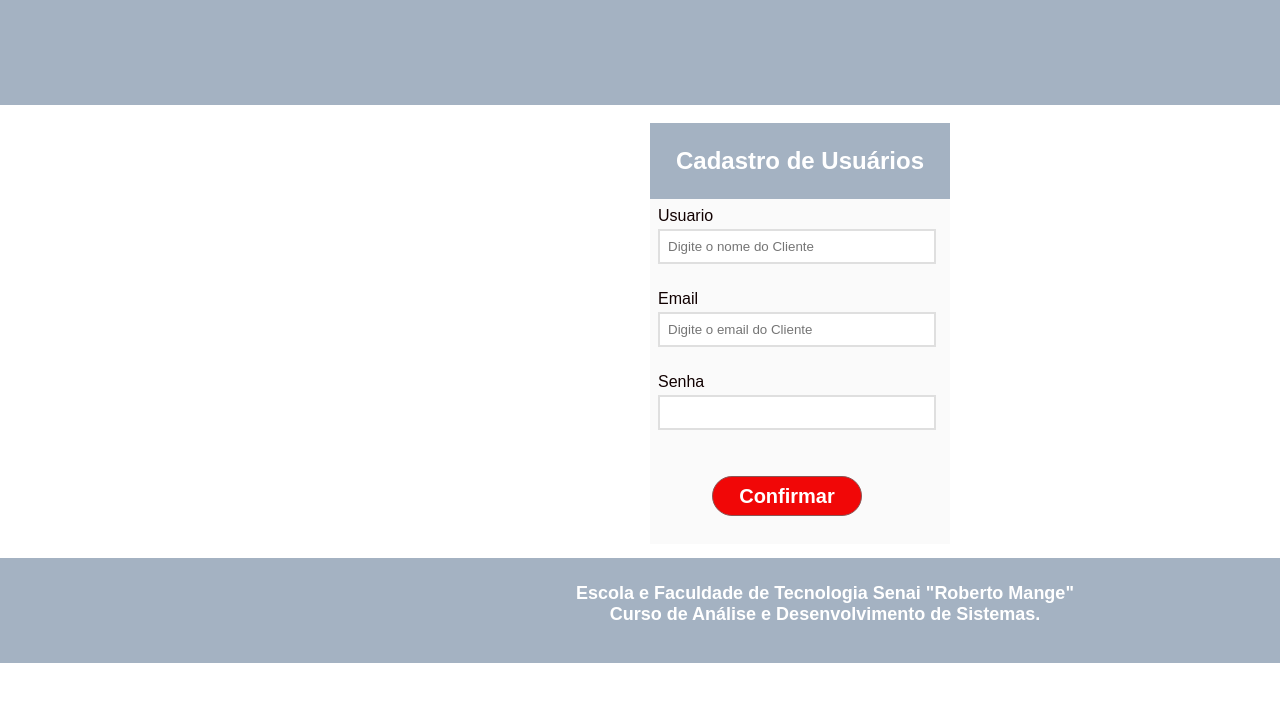
After one commit to brunannunes/django_senai, a Django app: template escola/App_User/templates/cad_user.html in a window 1280 px wide; the page is wider, and only the part inside the window is pictured. The commit adds this page. Shown: the top 702 px of that part. Run offline with Django 3.2, Linux system fonts and the light colour scheme; the template is opened without the code that fills it, so the values that code supplies are empty.

Commit message:
funcionou muito

```diff
--- a/escola/App_Escola/templates/login.html
+++ b/escola/App_Escola/templates/registration/login.html
@@ -4,7 +4,7 @@
 		<meta charset="UTF-8">
 		<meta name="viewport" content="width=device-width, initial-scale=1.0">
 		<meta name="author" content="">
-		<link rel="stylesheet" href="../static/css/login.css">
+		<link rel="stylesheet" href="../../static/css/login.css">
 		<title>Login</title>
 	</head>
 	<body>
--- a/escola/App_Escola/views.py
+++ b/escola/App_Escola/views.py
@@ -57,7 +57,8 @@ def abre_index(request):
     else:
         print("Achei o Obama", verifica_populado)
 
-    return render(request, 'login.html')
+    usuario_logado = request.user.username
+    return render(request, 'index.html', {'usuario_logado':usuario_logado})
 
 
 def enviar_login(request):
--- /dev/null
+++ b/escola/App_User/static/css/cad_user.css
@@ -0,0 +1,292 @@
+:root{
+    --cor_fundo : rgb(192, 163, 163);
+    --cor_hover : rgb(150, 104, 104);
+    --cor_primaria : rgb(252, 249, 249);
+}
+
+/* body {
+    width: 100%;
+    height: 100%;
+    align-content: center;
+    width: 1600px;
+
+} */
+
+/* .fundo_menu {
+
+    background-color: #a4b2c2;
+} */
+
+div.fundo_menu{
+    display: inline-block;
+    width: 1600px;
+    height: 105px;
+    column-count:3;
+    position: relative;
+    background-color: #a4b2c2;
+
+    }
+/* div{
+    display: inline-block;
+    width: 1600px;
+    height: 105px;
+    column-count:3;
+    position: relative;
+
+
+    } */
+
+    .nome_sistema{
+
+        text-align: center;
+        font-size: 30px;
+        font-weight: bold;
+        font-family: arial;
+        color: white;
+        position: absolute;
+        margin: -100px 0px 0 550px;
+
+    }
+    .botao_login{
+        text-align: center;
+
+
+    }
+
+    .btn{
+        width: 150px;
+        height: 60px;
+        /* alinhamento do botao no Header */
+        position: absolute;
+        margin: 20px 0 0 500px;
+
+        border: solid 1px gray;
+        background: none;
+        font-size: 30px;
+        font-weight: bold;
+        font: Arial;
+        background-color: rgb(241, 7, 7);
+        color: white;
+        /*Borda arredondada */
+        border-radius: 40px;
+        /*Faz o cursor mudar para maozinha quando posicionado sobre ele */
+        cursor: pointer;
+
+
+    }
+
+     /*hover é acionado quando o cursor estiver sobre o botão. Neste caso faremos um vermelho mais escuro */
+    .btn:hover{
+        background-color: rgb(189, 7, 7);
+        color: rgb(218, 196, 196);
+    }
+
+    .btn_conf_cancel{
+        width: 150px;
+        height: 40px;
+        border: solid 1px rgb(190, 14, 14);
+        background: none;
+        font-size: 20px;
+        font-weight: bold;
+        font: Arial;
+        background-color: rgb(230, 14, 14);
+        color: white;
+        /*Borda arredondada */
+        border-radius: 40px;
+        /*Faz o cursor mudar para maozinha quando posicionado sobre ele */
+        cursor: pointer;
+
+
+    }
+
+
+.menu ul {
+    list-style-type: none;
+    padding: 0;
+    background-color: var(--cor_fundo);
+    font-size: 15px;
+    font-weight: bold;
+    font-family: arial;
+    color: white;
+
+}
+
+.menu ul li {
+    display:inline;
+    position: relative;
+}
+
+.menu ul li a {
+    color: var(--cor_primaria);
+    text-decoration: none;
+    display:inline-block;
+    padding: 10px;
+    transition: background .3s;
+}
+
+.menu ul li a:hover {
+    background-color: var(--cor_hover);
+
+}
+
+
+/*sub menu*/
+.menu ul ul {
+    display: none;
+    left: 0;
+    position: absolute;
+}
+
+.menu ul li:hover ul {
+    display: block;
+}
+
+.menu ul ul {
+    width: 150px;
+}
+
+.menu ul ul li a {
+    display: block;
+}
+/*Fim sub menu*/
+
+
+
+body{
+    font-family: arial;
+    color:rgb(17, 1, 1)
+    /* display: flex;  */
+    /* justify-content: center; */
+
+   }
+
+*{
+   margin: 0;
+   padding: 0;
+}
+
+body {
+    /* width: 100%;
+    height: 100%; */
+    align-content: center;
+    width: 1600px;
+    height: 400px;
+   }
+
+/* Div Principal é para englobar a div container e assim poder centralizar o container  */
+.principal{
+    display: flex;
+    justify-content: center;
+    align-items: center;
+}
+
+.container{
+ background-color: #fafafa;
+ /* arredonda as bordas  */
+ /* border-radius: 14px; */
+ margin: 14px;
+ max-width: 300px;
+ width: 100%;
+ box-sizing: 0 3px 5px rbga(0,0,0, 0.5);
+
+}
+
+.enquadramento{
+    /* background: linear-gradient(120deg,#3acbf0 0%, #8bb0ff 100%); */
+    background: #a4b2c2;
+    padding: 24px;
+    text-align: center;
+    color: #fff;
+
+}
+
+.form{
+    /* faz a label e o campo afastar da borda u pouco */
+    padding: 8px;
+    padding-right: 34px;
+}
+
+.form-content{
+    margin-bottom: 8px;
+    padding-bottom: 18px;
+    position: relative;
+}
+.form-content label{
+    display: inline-block;
+    margin-bottom: 4px;
+}
+
+.form-content input{
+    display: block;
+    width: 100%;
+    padding: 8px;
+    border: 2px solid #dfdfdf;
+}
+
+.form-content textarea{
+    display:block;
+    width: 100%;
+    padding: 8px;
+    border: 2px solid #dfdfdf;
+}
+
+/* Mensagem de erro do JS */
+.form-content a{
+    position: absolute;
+    bottom: -8px;
+    left: 0 ;
+    visibility: hidden;
+   }
+
+/* Mensagem do Servidor */
+ul.mensagem_do_servidor {
+    background: #7d7f81;
+    padding: 24px;
+    text-align:center;
+    color: #fff;
+}
+
+ul.mensagem_do_servidor li {
+    list-style: none;
+}
+
+
+
+
+.btn_conf_cancel{
+    width: 150px;
+    height: 40px;
+    border: solid 1px rgb(138, 86, 86);
+    background: none;
+    font-size: 20px;
+    font-weight: bold;
+    font: Arial;
+    background-color: rgb(241, 7, 7);
+    color: white;
+    /*Borda arredondada */
+    border-radius: 40px;
+    /*Faz o cursor mudar para maozinha quando posicionado sobre ele */
+    cursor: pointer;
+
+}
+
+.botoes {
+    display: flex;
+    justify-content: center;
+    padding: 20px;
+    /* Espaço entre os botoes */
+    gap: 3rem;
+
+}
+
+div.rodape1 {
+    text-align: center;
+    font-size: 18px;
+    font-weight: bold;
+    font-family: arial;
+    color: rgb(256, 256, 256);
+    display: flex;
+    width: 1600px;
+    padding: 25px;
+    justify-content: center;
+}
--- /dev/null
+++ b/escola/App_User/templates/cad_user.html
@@ -0,0 +1,85 @@
+
+{% load static %}
+<!DOCTYPE html>
+<html lang="en">
+<head>
+    <link rel="stylesheet" type="text/css" href="../static/css/cad_user.css">
+    <title>Programação Web Back End</title>
+</head>
+<header class="login">
+    <div class="fundo_menu">
+        <div class="nome_sistema">
+             Programação Web Back End<br>
+             Sistema de Apoio aos Professores  - Final Sprint 2
+        </div>
+    </div>
+</header>
+
+<nav class="menu">
+    {% if user.is_authenticated %}
+    <ul>
+        <li><a href="">Cadastros</a>
+            <ul>
+                <li><a href="">Professores</a></li>
+                <li><a href="">Turmas</a></li>
+                <li><a href="">Atividades</a></li>
+            </ul>
+        </li>
+        <li><a href="">Registrar Turmas do Professor</a></li>
+        <li><a href="">Registrar Atividades da Turma</a></li>
+        <li> | Usuário logado: {{usuario_logado}}</a></li>
+    </ul>
+    {% endif %}
+</nav>
+
+<body>
+    <div class="principal">
+    <div class="container">
+        <section class="enquadramento">
+            <h1> Cadastro de Usuários</h1>
+        </section>
+        {% if messages %}
+            <ul class="mensagem_do_servidor" style="background: #7d7f81; padding: 24px; text-align:center; color: #fff;">
+                {% for mensagem in messages %}
+                   <li style="list-style: none;" {% if mensagem.tags %}class="alert alert-{{message.tags}}"{% endif %}>{{mensagem}}</li>
+                {% endfor %}
+            </ul>
+        {% endif %}
+        <form id="form" class="form" method="POST" action="{% url 'salvar_usuario' %}">{% csrf_token %}
+                <div class="form-content">
+                    <label>Usuario</label>
+                    <input type="text" id="usuario" name="usuario"placeholder="Digite o nome do Cliente" />
+                    <a>Nome deve ter no mínimo 3 caracteres</a>
+                </div>
+                <div class="form-content">
+                    <label>Email</label>
+                    <input type="email" id="email" name="email" placeholder="Digite o email do Cliente"  />
+                    <a>Digite um endereço de email válido</a>
+                </div>
+                <div class="form-content">
+                    <label>Senha</label>
+                    <input type="text" id="senha" name="senha"/>
+                </div>
+                <div class="botoes">
+                    <div class="botao_confirmar">
+                        <button type="submit" class="btn_conf_cancel btn_confirmar">Confirmar</button>
+                    </div>
+                </div>
+        </form>
+
+    </div>
+    </div>
+</body>
+
+<script src="./js/script.js"></script>
+
+<footer class="rodape">
+    <div class="fundo_menu">
+        <div class="rodape1">
+            Escola e Faculdade de Tecnologia Senai "Roberto Mange"<br>
+            Curso de Análise e Desenvolvimento de Sistemas.<br>
+        </div>
+
+    </div>
+</footer>
+</html>
--- a/escola/escola/settings.py
+++ b/escola/escola/settings.py
@@ -11,6 +11,7 @@ https://docs.djangoproject.com/en/5.0/ref/settings/
 """
 
 from pathlib import Path
+import os
 
 # Build paths inside the project like this: BASE_DIR / 'subdir'.
 BASE_DIR = Path(__file__).resolve().parent.parent
@@ -56,7 +57,7 @@ ROOT_URLCONF = 'escola.urls'
 TEMPLATES = [
     {
         'BACKEND': 'django.template.backends.django.DjangoTemplates',
-        'DIRS': [],
+        'DIRS': [os.path.join(BASE_DIR),'templates'],
         'APP_DIRS': True,
         'OPTIONS': {
             'context_processors': [
@@ -123,3 +124,6 @@ STATIC_URL = '/static/'
 # https://docs.djangoproject.com/en/5.0/ref/settings/#default-auto-field
 
 DEFAULT_AUTO_FIELD = 'django.db.models.BigAutoField'
+
+LOGIN_REDIRECT_URL = '/'
+LOGOUT_REDIRECT_URL = '/'
```
Also changed, not shown: escola/App_Escola/templates/Index.html (+14 -52 lines), escola/App_User/urls.py (added, +7 -0 lines), escola/App_User/views.py (+30 -0 lines), escola/escola/urls.py (+6 -3 lines), escola/db.sqlite3.
